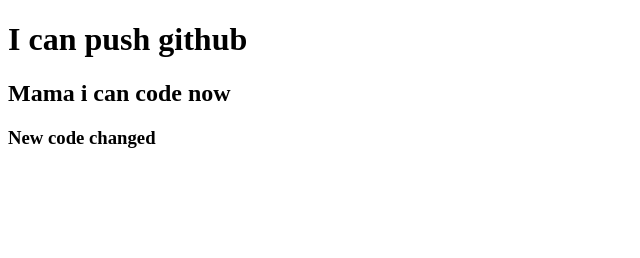
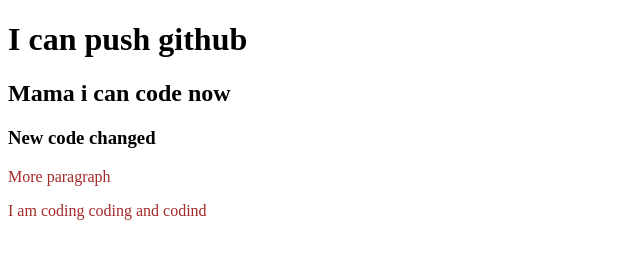
Before and after one commit to arafatshahariyar/my-second-repo, a plain HTML site: page index.html in a window 1280 px wide. Shown: the whole page, without its empty margins (0-640 px from the left). Drawn offline with Linux system fonts and the light colour scheme.

Commit message:
style added

```diff
--- a/index.html
+++ b/index.html
@@ -5,10 +5,13 @@
     <meta http-equiv="X-UA-Compatible" content="IE=edge">
     <meta name="viewport" content="width=device-width, initial-scale=1.0">
     <title>My second repo</title>
+    <link rel="stylesheet" href="style.css">
 </head>
 <body>
     <h1>I can push github</h1>
     <h2>Mama i can code now</h2>
     <h3>New code changed</h3>
+    <p>More paragraph</p>
+    <p>I am coding coding and codind</p>
 </body>
 </html>
--- /dev/null
+++ b/style.css
@@ -0,0 +1,3 @@
+p{
+    color: brown;
+}
```
